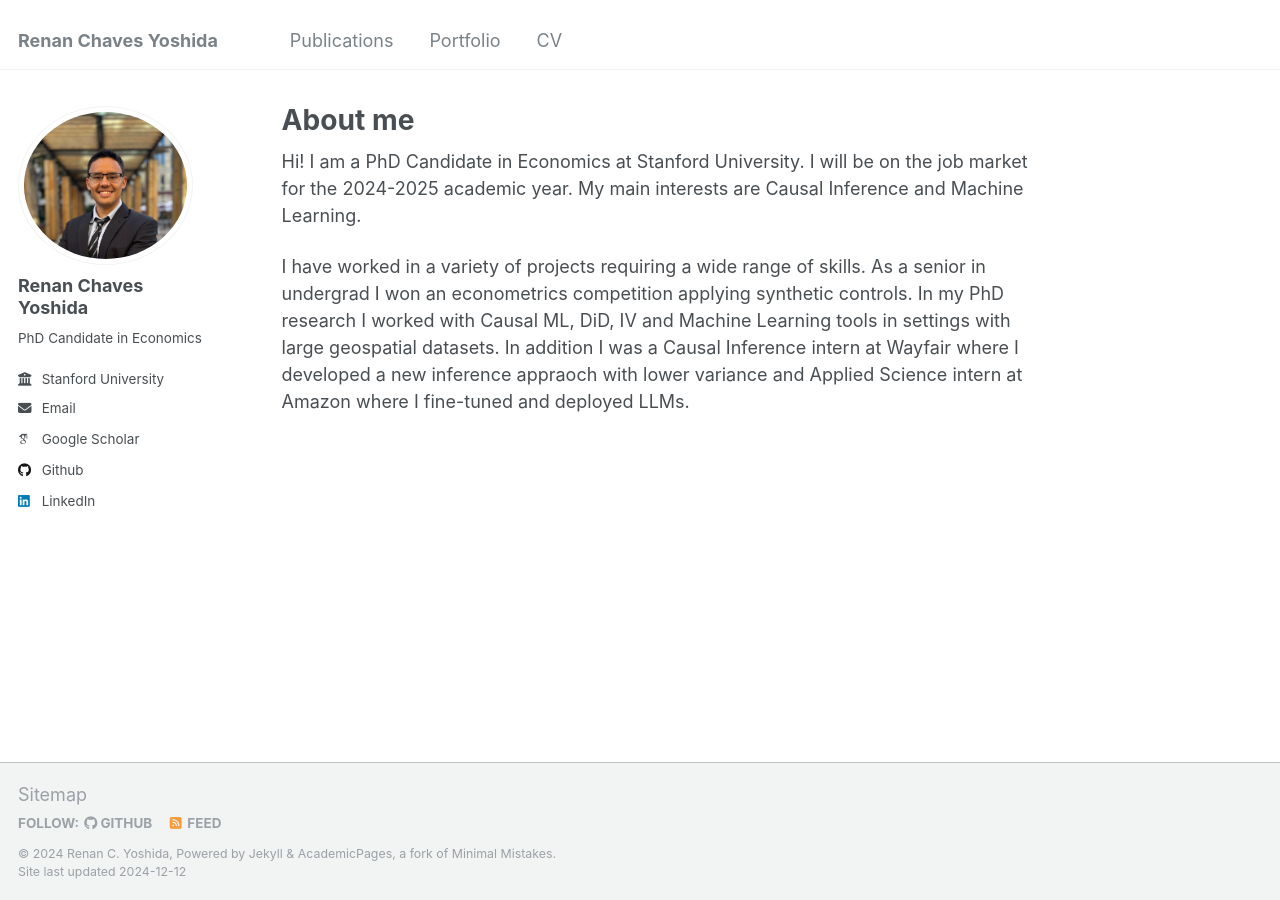
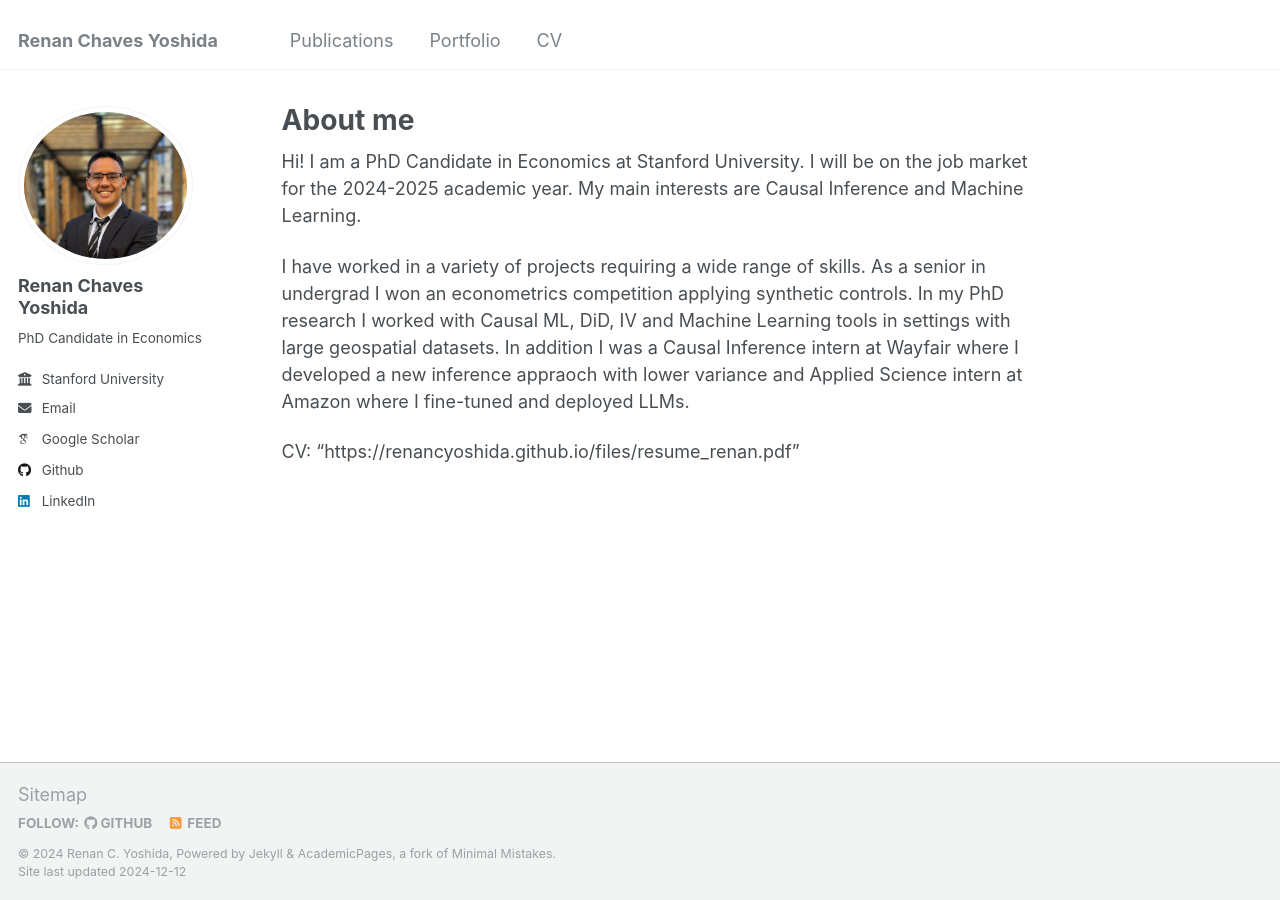
Before and after one commit to renancyoshida/renancyoshida.github.io, a Jekyll site: the page built from _pages/about.md, in a window 1280 px wide. Built offline with Jekyll 4.4.1, drawn with Linux system fonts in a browser that asks for light colours; some web fonts are replaced; part of the change alters nothing that is shown.

Commit message:
Update about.md

```diff
--- a/_pages/about.md
+++ b/_pages/about.md
@@ -10,3 +10,5 @@ redirect_from:
 Hi! I am a PhD Candidate in Economics at Stanford University. I will be on the job market for the 2024-2025 academic year. My main interests are Causal Inference and Machine Learning.
 
 I have worked in a variety of projects requiring a wide range of skills. As a senior in undergrad I won an econometrics competition applying synthetic controls. In my PhD research I worked with Causal ML, DiD, IV and Machine Learning tools in settings with large geospatial datasets. In addition I was a Causal Inference intern at Wayfair where I developed a new inference appraoch with lower variance and Applied Science intern at Amazon where I fine-tuned and deployed LLMs.
+
+CV: "https://renancyoshida.github.io/files/resume_renan.pdf"
```
